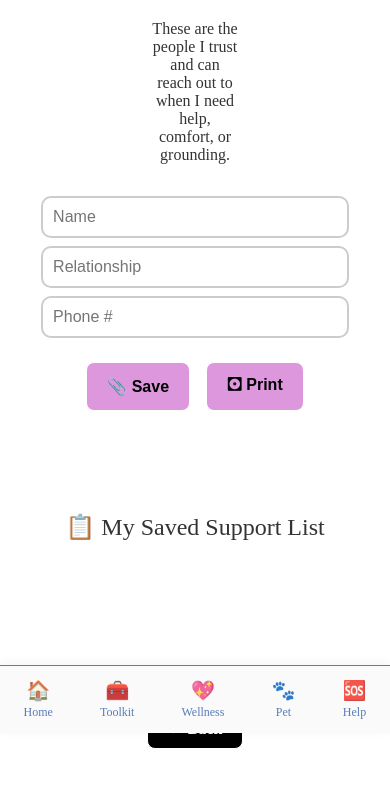
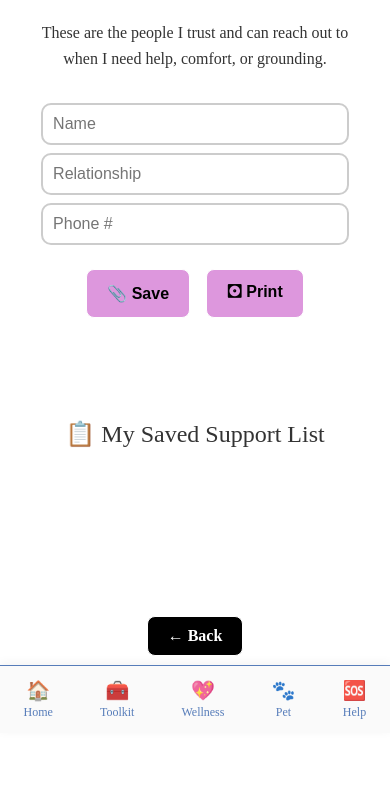
Before and after one commit to cpriss1979/3sidesVersion1.io, a plain HTML site: page support.html in a window 390 px wide. Shown: the part 111-898 px from the top of the page. Drawn offline with Linux system fonts and the light colour scheme.

Commit message:
Add files via upload

```diff
--- a/support.html
+++ b/support.html
@@ -337,12 +337,30 @@
   }
 }
 
+.support-intro {
+  text-align: center;
+  margin: 1rem auto 2rem;
+  padding: 0 2rem;
+  max-width: 600px;
+  font-size: 1.1rem;
+  line-height: 1.6;
+}
+
+@media (max-width: 400px) {
+  .support-intro {
+    padding: 0 1rem;
+    font-size: 1rem;
+  }
+}
+
   </style>
 <body>
     <br><br>
     <h1 class="three-d-title">My Support</h1>
-    <p style="text-align: center; padding: 0rem 8rem; margin-bottom: 2rem;">
-These are the people I trust and can reach out to when I need help, comfort, or grounding.</p>
+<p class="support-intro">
+  These are the people I trust and can reach out to when I need help, comfort, or grounding.
+</p>
+
 
     <form id="supportForm">
       <input type="text" id="name" placeholder="Name" required />
```
